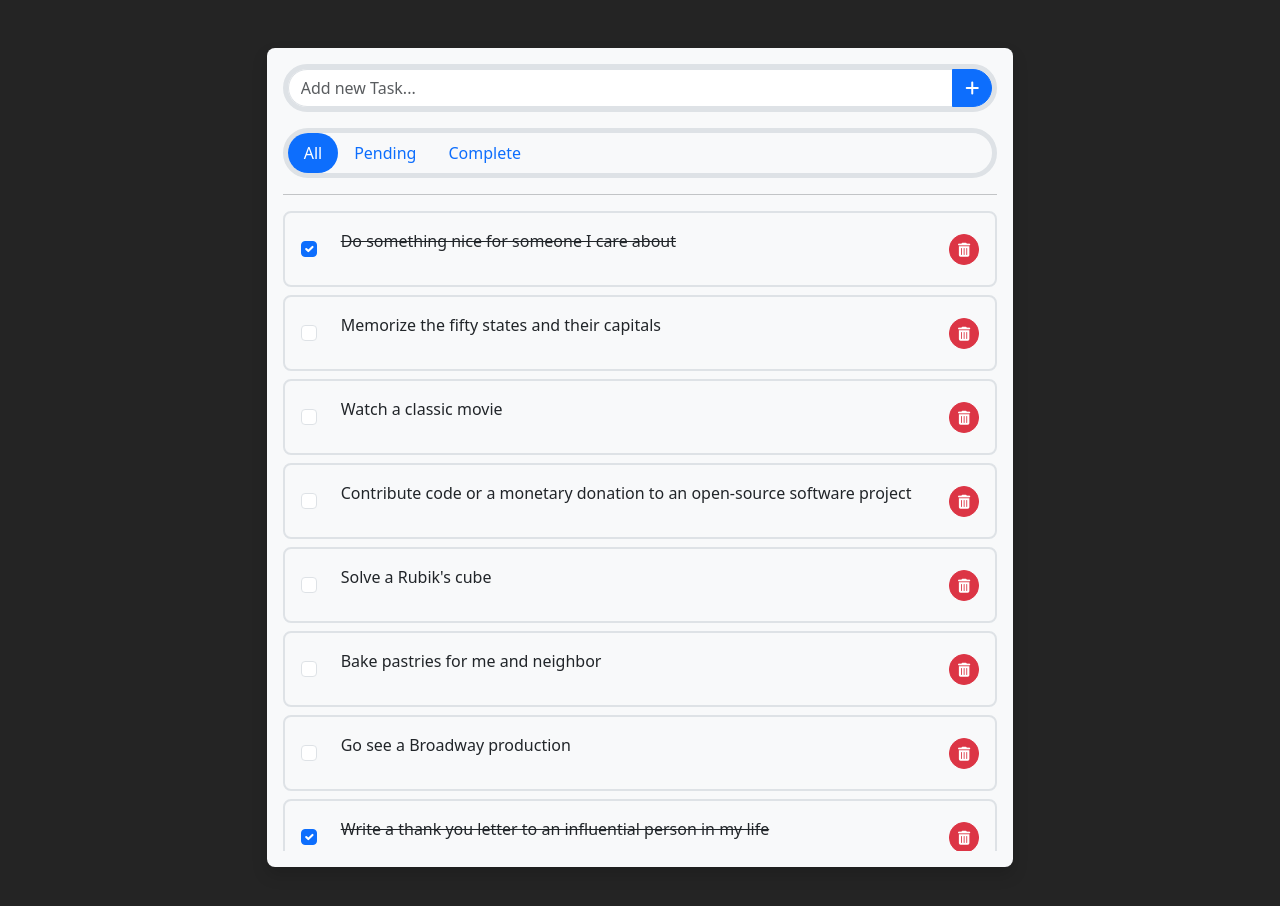
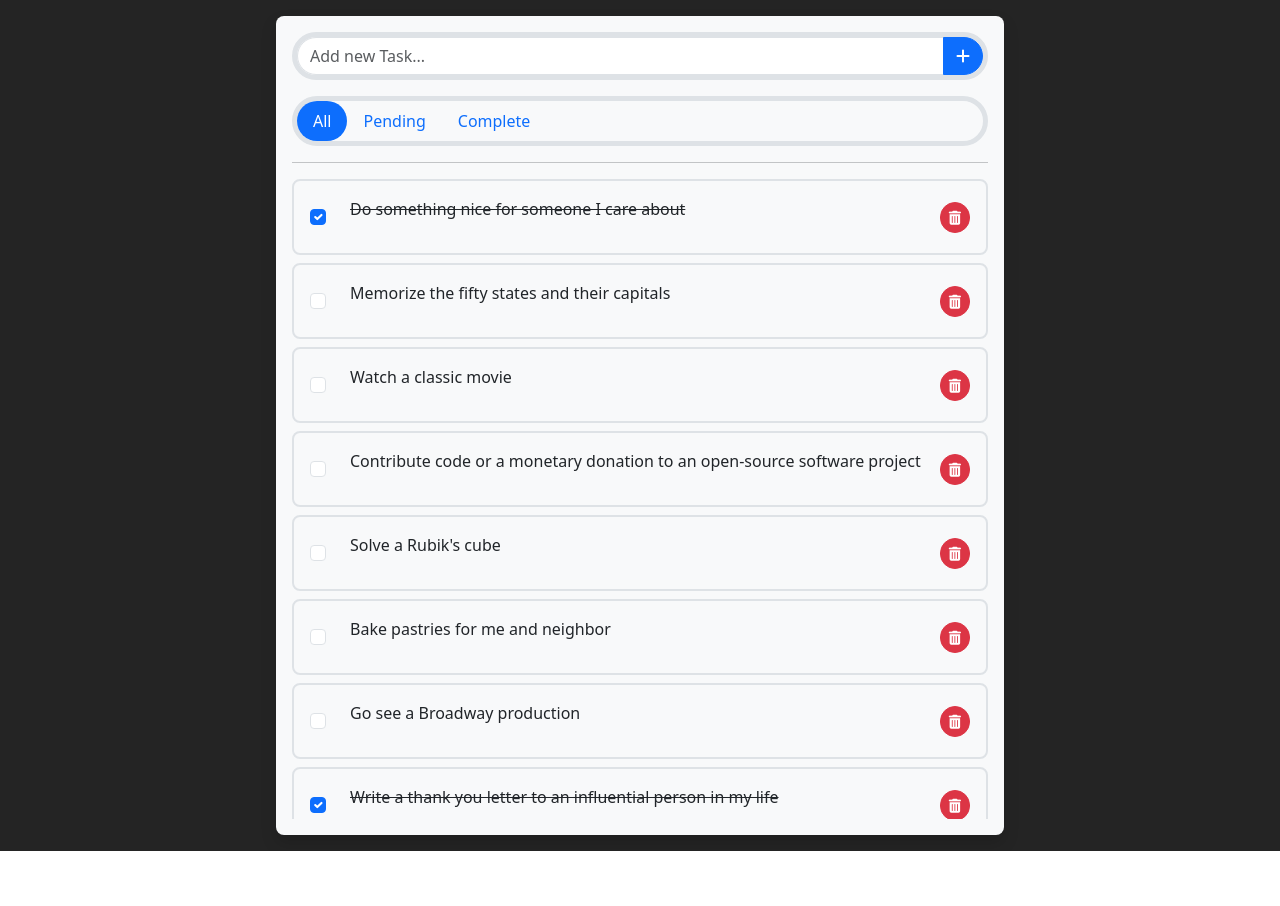
Before and after one commit to steverova/vue-to-do, a Vue app: page / in a window 1280 px wide. Shown: the top 906 px of the page. After the commit the page ends 851 px from the top, so only its background shows below. Built offline with nearby package versions, Linux system fonts and the light colour scheme.

Commit message:
vue-to-do ad padding

```diff
--- a/src/App.vue
+++ b/src/App.vue
@@ -24,8 +24,8 @@ onMounted(() => { })
 </script>
 
 <template>
-  <div style="background-color: #242424" class="content py-5 min-vh-100">
-    <div class="col-sm-11 col-md-8 col-lg-7 col-xxl-4 mx-auto shadow p-3 rounded rounded-3 bg-light">
+  <div style="background-color: #242424" class="content p-3 min-vh-100">
+    <div class="col-sm-8 col-md-8 col-lg-7 col-xxl-4 mx-auto shadow p-3 rounded rounded-3 bg-light">
       <div class="input-group mb-3 border border-5 rounded rounded-5">
         <input v-model="task" type="text" class="input-add-task form-control" placeholder="Add new Task..."
           aria-label="Recipient's username" aria-describedby="button-addon2" />
```
